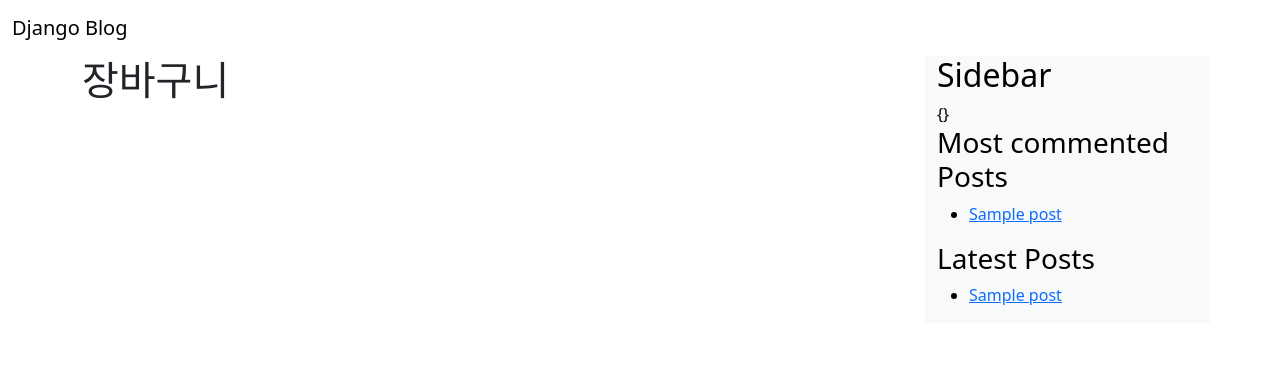
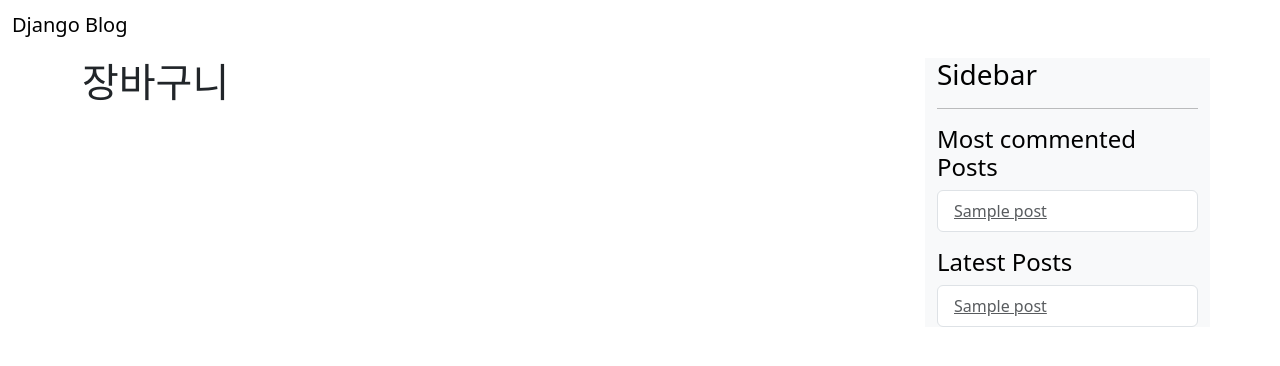
Before and after one commit to jmbae-live/mysite2, a Django app: page /shop/ in a window 1280 px wide. Shown: the top 366 px of the page. Run offline with Django 4.2, Linux system fonts and the light colour scheme; tables that the repository leaves empty hold one stand-in row (values such as "Sample post").

Commit message:
템플릿 부트스트랩 스타일 변경

```diff
--- a/blog/templates/blog/base.html
+++ b/blog/templates/blog/base.html
@@ -13,7 +13,7 @@
 <body>
 <nav class="navbar bg-body-emphasis">
     <div class="container-fluid">
-        <a class="navbar-brand" href="#">Django Blog</a>
+        <a class="navbar-brand h1" href="/">Django Blog</a>
     </div>
 </nav>
 
@@ -24,18 +24,18 @@
             {% endblock content %}
         </div>
         <div class="col-3 text-bg-light">
-            <h2>Sidebar</h2>
-            {{ cart }}
-            <h3>Most commented Posts</h3>
+            <h3>Sidebar</h3>
+            <hr>
+            <h4>Most commented Posts</h4>
             {% get_most_commented_posts as most_commented_posts %}
-            <ul>
+            <ul class="list-group">
                 {% for post in most_commented_posts %}
-                    <li>
-                        <a href="{{ post.get_absolute_url }}">{{ post.title }}</a>
+                    <li class="list-group-item">
+                        <a class="list-group-item-action" href="{{ post.get_absolute_url }}">{{ post.title }}</a>
                     </li>
                 {% endfor %}
             </ul>
-            <h3>Latest Posts</h3>
+            <h4 class="mt-3">Latest Posts</h4>
             {% show_latest_posts 3 %}
         </div>
     </div>
--- a/blog/templates/blog/post/detail.html
+++ b/blog/templates/blog/post/detail.html
@@ -15,7 +15,7 @@
         <h5>Products</h5>
         <ul class="list-group list-group-horizontal">
             {% for product in post.products.all %}
-                <li class="list-group-item">{% include 'shop/product_detail.html' with product=product %}</li>
+                <li class="list-group-item d-flex flex-column col-sm-4 justify-content-baseline align-items-center">{% include 'shop/product_detail.html' with product=product %}</li>
             {% endfor %}
         </ul>
     </div>
--- a/blog/templates/blog/post/includes/latest_posts.html
+++ b/blog/templates/blog/post/includes/latest_posts.html
@@ -1,7 +1,7 @@
-<ul>
+<ul class="list-group">
     {% for post in latest_posts %}
-        <li>
-            <a href="{{ post.get_absolute_url }}">{{ post.title }}</a>
+        <li class="list-group-item">
+            <a class="list-group-item-action" href="{{ post.get_absolute_url }}">{{ post.title }}</a>
         </li>
     {% endfor %}
 </ul>
--- a/shop/templates/cart/detail.html
+++ b/shop/templates/cart/detail.html
@@ -1,13 +1,24 @@
 {% extends 'blog/base.html' %}
 {% block content %}
     <h1>장바구니</h1>
-    {% for product_id, item in cart_dict.items %}
-        {% include 'shop/product_detail.html' with product=item.product %}
-        <form action="{% url 'shop:update_cart' product_id %}" method="post">
-            <input class="form-control" type="text" name="quantity" value="{{ item.quantity }}" placeholder="수량">
-            <input type="submit" value="수정">
-            {% csrf_token %}
-        </form>
-        <a href="{% url 'shop:remove_cart' product_id %}" class="btn btn-danger">삭제</a>
-    {% endfor %}
+    <ul class="list-group d-flex flex-column col-sm-12">
+        {% for product_id, item in cart_dict.items %}
+            <li class="list-group-item col-sm-12 d-flex flex-row align-items-center">
+                <div class="container">
+                    {% include 'shop/product_detail.html' with product=item.product %}
+                </div>
+                <div class="container col-sm-3 d-flex flex-column">
+                    <form class="d-flex flex-row" action="{% url 'shop:update_cart' product_id %}" method="post">
+                        <input class="form-control" type="text" name="quantity" value="{{ item.quantity }}"
+                               placeholder="수량">
+                        <div>&nbsp;</div>
+                        <input class="btn btn-sm btn-info" type="submit" value="수정">
+                        {% csrf_token %}
+                    </form>
+                    <br>
+                    <a href="{% url 'shop:remove_cart' product_id %}" class="btn btn-sm btn-danger">삭제</a>
+                </div>
+            </li>
+        {% endfor %}
+    </ul>
 {% endblock %}
--- a/shop/templates/shop/product_detail.html
+++ b/shop/templates/shop/product_detail.html
@@ -1,8 +1,6 @@
-<div class="flex-container ">
 <h1>{{ product }}</h1>
 {% if product.image %}
     <img width="120" src="{{ product.image.url }}" alt="">
 {% endif %}
-{{ product.price }}원
-    <a href="{% url 'shop:add_cart' product.id %}">Add to Cart</a>
-</div>
+<span>{{ product.price }}원</span>
+<a href="{% url 'shop:add_cart' product.id %}">Add to Cart</a>
```
